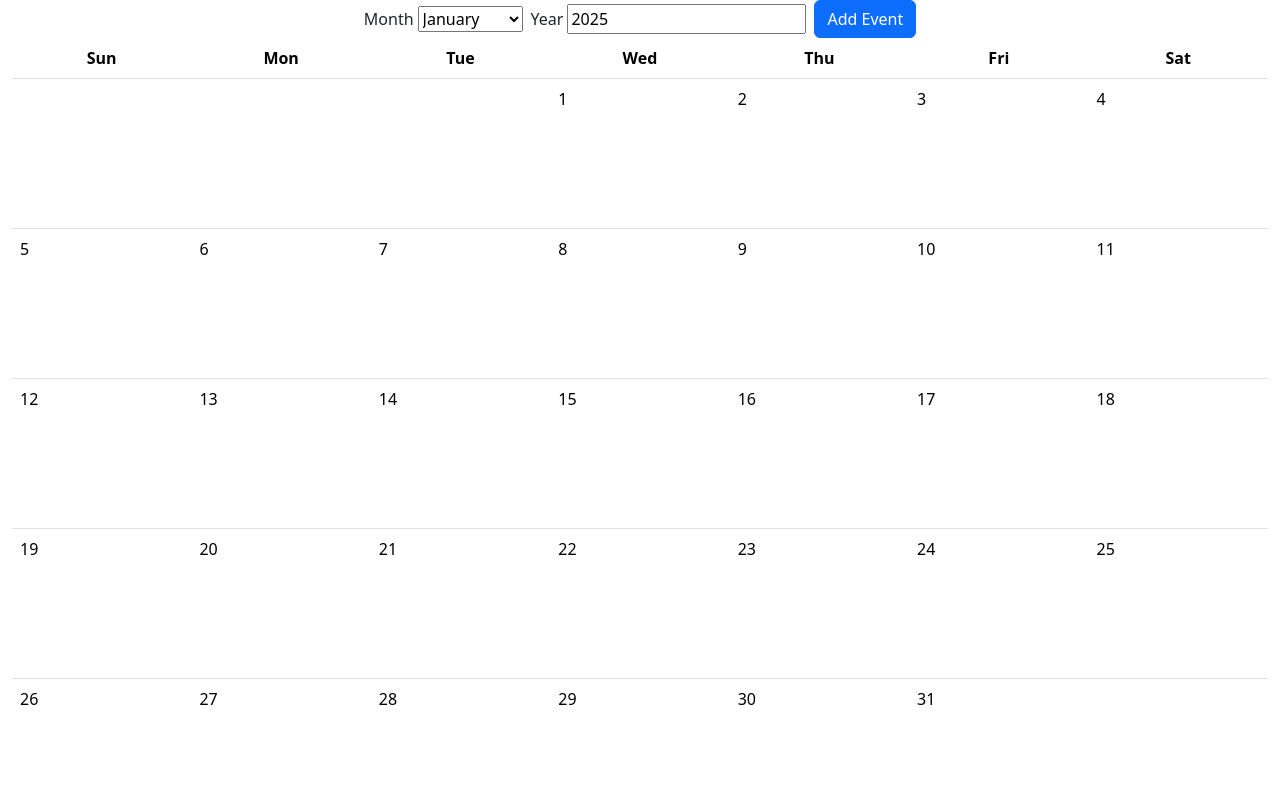
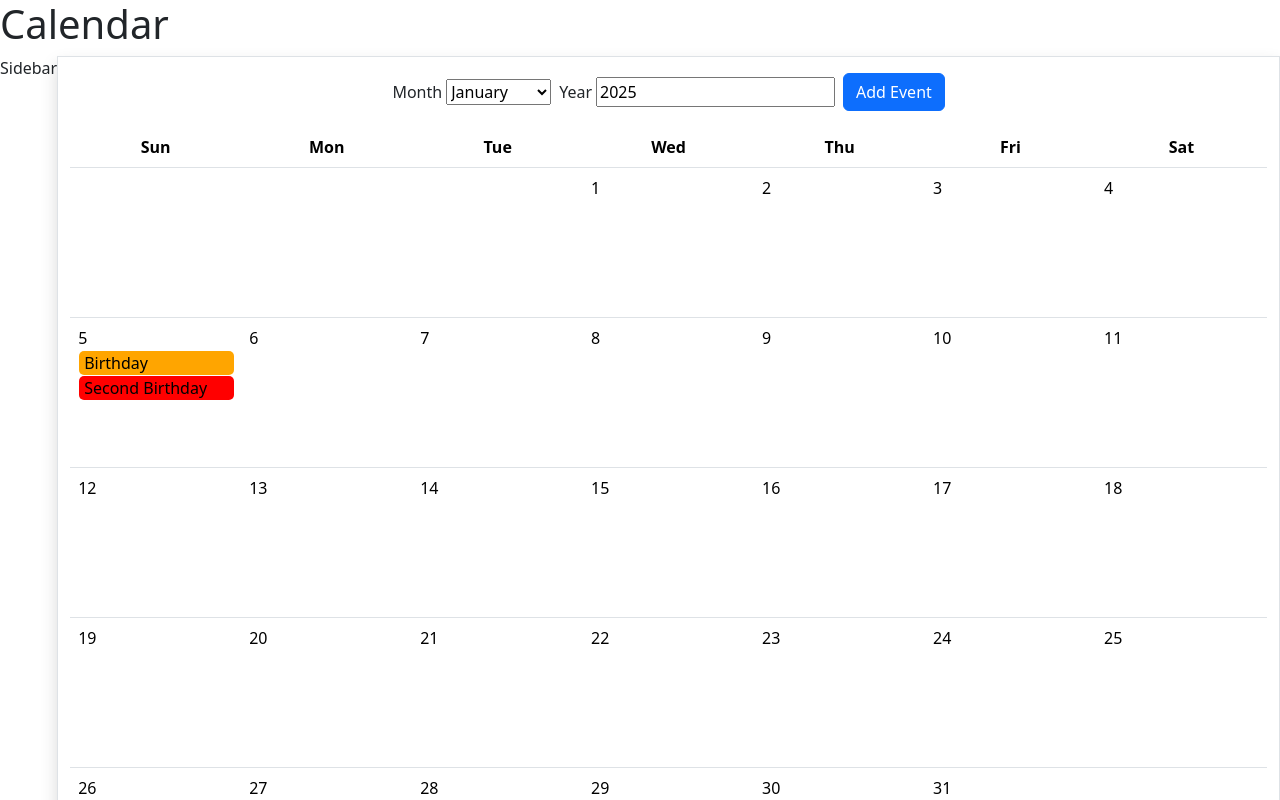
Before and after one commit to buenocap/Calendar-Breakdown, a React (Vite) app: page / in a window 1280 px wide. Shown: the top 800 px of the page. Built offline with nearby package versions, Linux system fonts and the light colour scheme.

Commit message:
Created Sidebar and header
Fixed events not displaying correct due to cell Identifier not following date convention

Event display now show "No description" if the user did not provide one

```diff
--- a/src/App.jsx
+++ b/src/App.jsx
@@ -43,7 +43,13 @@ function App() {
 
   return (
     <div>
-      <Calendar initalState={initalState} />
+      <h1>Calendar</h1>
+      <div className="d-flex">
+        <div>Sidebar</div>
+        <div className="border shadow mb-3">
+          <Calendar initalState={initalState} />
+        </div>
+      </div>
     </div>
   );
 }
--- a/src/Calendar/Calendar.jsx
+++ b/src/Calendar/Calendar.jsx
@@ -32,8 +32,8 @@ export default function Calendar(initalState) {
           eventID: uniqid(),
           title: "Birthday",
           description: "Happy Birthday",
-          startTime: "2024-12-05T10:00:00",
-          endTime: "2024-12-05T11:00:00",
+          startTime: "2025-01-05T10:00:00",
+          endTime: "2025-01-05T11:00:00",
           allDay: false,
           assignedColor: "orange",
           owner: "johnDoe",
@@ -42,8 +42,8 @@ export default function Calendar(initalState) {
           eventID: uniqid(),
           title: "Second Birthday",
           description: "Happy 2nd Birthday",
-          startTime: "2024-12-05T10:00:00",
-          endTime: "2024-12-05T23:45:00",
+          startTime: "2025-01-05T10:00:00",
+          endTime: "2025-01-05T23:45:00",
           allDay: false,
           assignedColor: "red",
           owner: "johnDoe",
@@ -139,13 +139,14 @@ export default function Calendar(initalState) {
       // Add numbered days to the first week
       for (let dayNum = 1; dayNum < initialWeekDays; dayNum++) {
         const dayString = dayNum < 10 ? `0${dayNum}` : dayNum;
+        const monthString = month < 10 ? `0${month}` : month;
         currentWeek.push(
           <CellContainer
             type="number"
             number={dayNum}
             userData={userData}
-            cellIdentifier={`${year}-${month}-${dayString}`}
-            key={`Cell-${year}-${month}-${dayNum}`}
+            cellIdentifier={`${year}-${monthString}-${dayString}`}
+            key={`Cell-${year}-${monthString}-${dayNum}`}
           />
         );
       }
@@ -159,13 +160,14 @@ export default function Calendar(initalState) {
           if (dayNum > totalDaysInMonth) break;
 
           const dayString = dayNum < 10 ? `0${dayNum}` : dayNum;
+          const monthString = month < 10 ? `0${month}` : month;
           currentWeek.push(
             <CellContainer
               type="number"
               number={dayNum}
               userData={userData}
-              cellIdentifier={`${year}-${month}-${dayString}`}
-              key={`Cell-${year}-${month}-${dayNum}`}
+              cellIdentifier={`${year}-${monthString}-${dayString}`}
+              key={`Cell-${year}-${monthString}-${dayString}`}
             />
           );
           dayNum++;
@@ -198,7 +200,7 @@ export default function Calendar(initalState) {
 
   return (
     <div className="body">
-      <div className="calendar-form">
+      <div className="calendar-form m-3">
         <form className="selection-input">
           <div>
             <label htmlFor="month" className="input-label">
--- a/src/Calendar/CellContainer.jsx
+++ b/src/Calendar/CellContainer.jsx
@@ -82,9 +82,9 @@ export default function CellContainer({
       month = "0" + month;
     }
 
-    if (day < 10) {
-      day = "0" + day;
-    }
+    // if (day < 10) {
+    //   day = "0" + day;
+    // }
 
     return `${year}-${month}-${day}`;
   }
@@ -122,6 +122,7 @@ export default function CellContainer({
               {userData.map((user) => {
                 return user.events.map((event) => {
                   let eventStartDate = event.startTime.split("T")[0];
+
                   if (cellIdentifier === eventStartDate) {
                     return (
                       <div
@@ -171,7 +172,13 @@ export default function CellContainer({
               </div>
               <div className="icon-format">
                 <i className="bi bi-justify-left"></i>
-                <p>{currentEvent?.description}</p>
+                {currentEvent?.description ? (
+                  <p>{currentEvent?.description}</p>
+                ) : (
+                  <p style={{ fontStyle: "italic", color: "gray" }}>
+                    No Description
+                  </p>
+                )}
               </div>
             </Modal.Body>
             <Modal.Footer>
```
